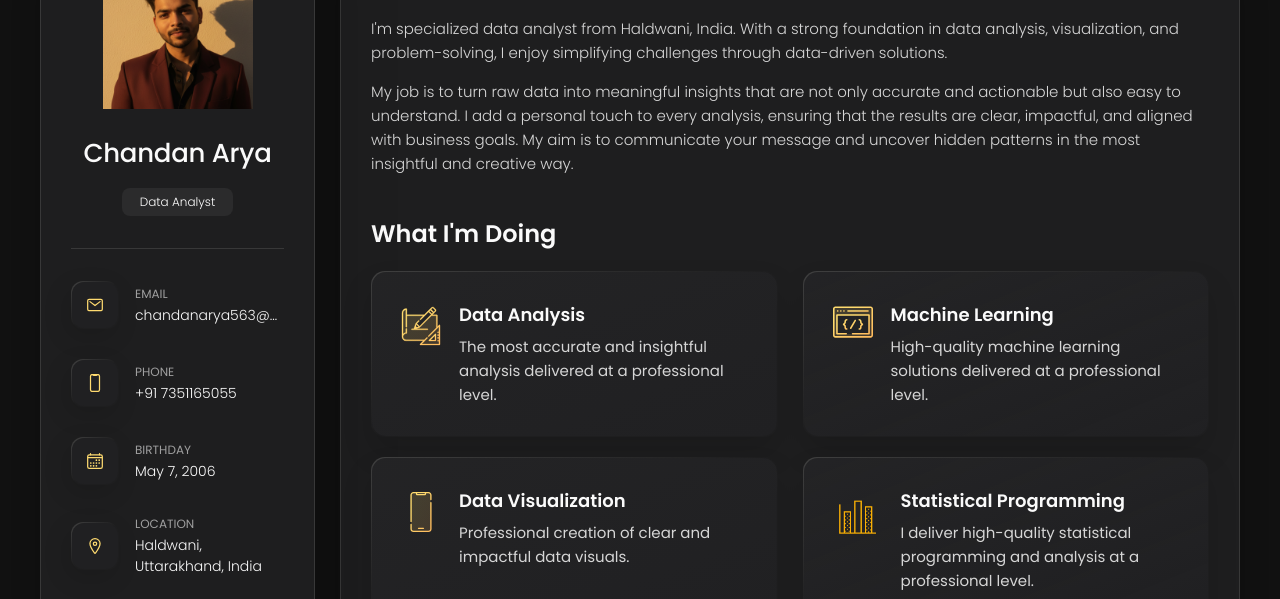
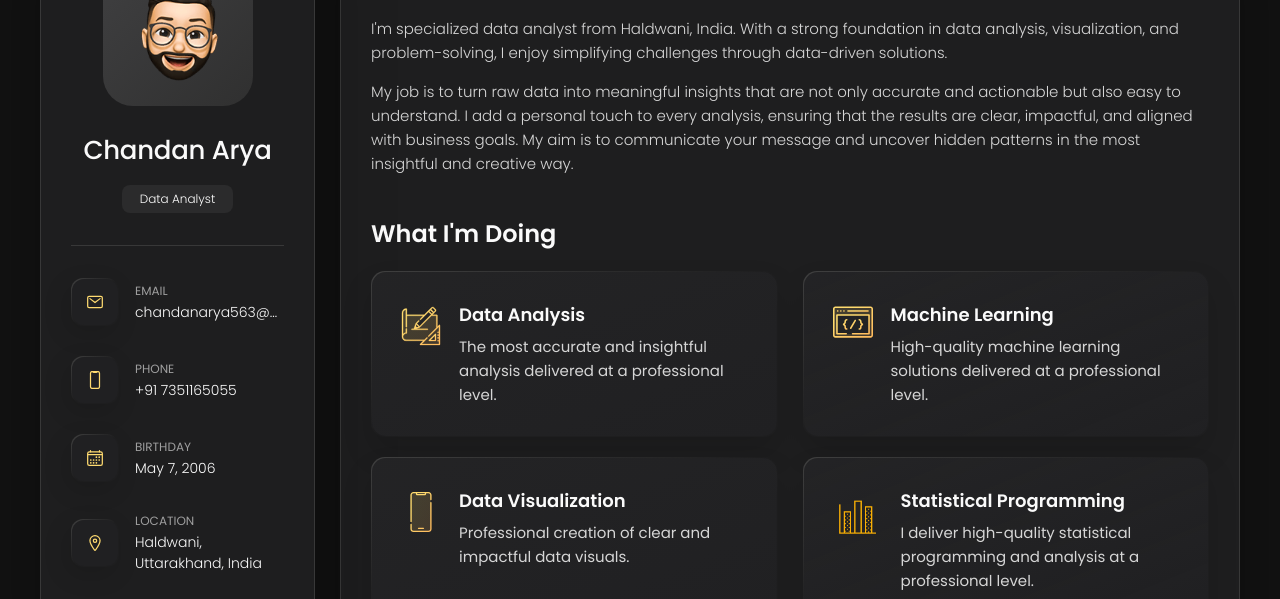
Before and after one commit to ichandanarya/Portfolio, a plain HTML site: page index.html in a window 1280 px wide. Shown: the part 162-761 px from the top of the page. Drawn offline with nearby package versions, Linux system fonts and the light colour scheme.

Commit message:
Update index.html

```diff
--- a/index.html
+++ b/index.html
@@ -42,7 +42,7 @@
       <div class="sidebar-info">
 
         <figure class="avatar-box">
-          <img src="./assets/images/my avatar.png" alt="Chandan Arya" width="80">
+          <img src="./assets/images/my-avatar.png" alt="Chandan Arya" width="80">
         </figure>
 
         <div class="info-content">
```
